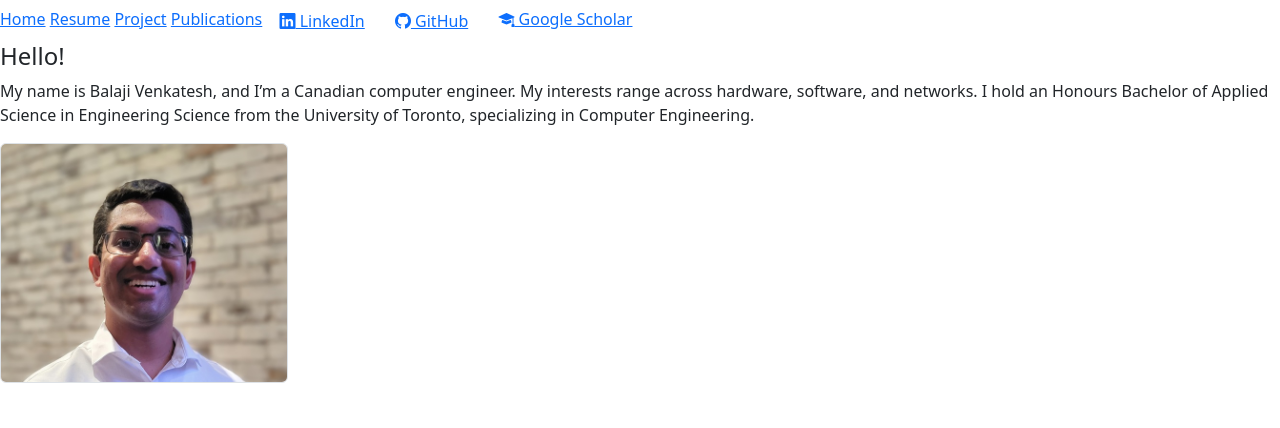
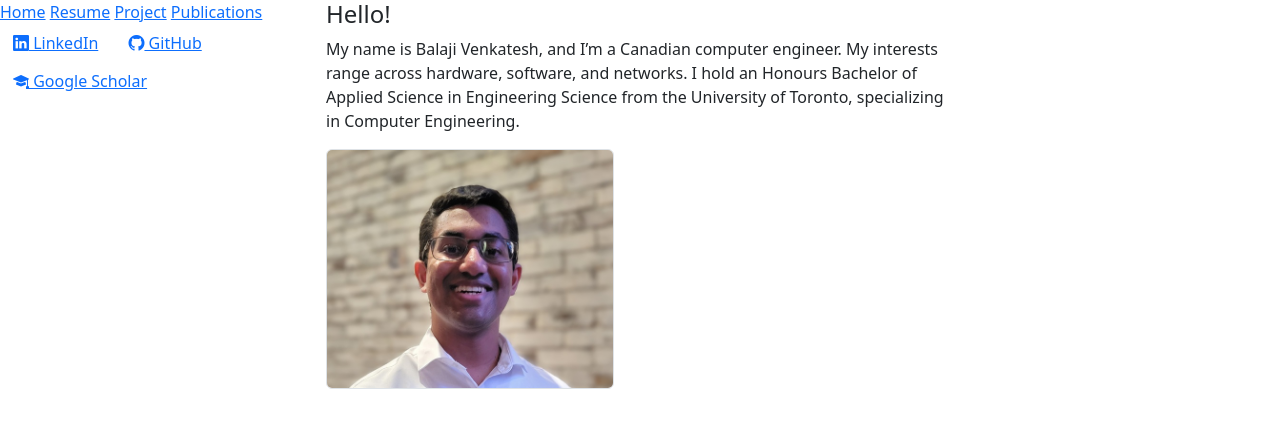
Before and after one commit to balaji-venkatesh/balaji-venkatesh.github.io, a Jekyll site: the page built from README.md, in a window 1280 px wide. Shown: the top 428 px of the page. Built offline with Jekyll 4.4.1, drawn with Linux system fonts in a browser that asks for light colours.

Commit message:
exercise reading comprehension

```diff
--- a/_layouts/default.html
+++ b/_layouts/default.html
@@ -14,7 +14,7 @@
 
 <body class="row">
     <script src="/assets/colourMode.js"></script>
-    <nav class="col-3-md">
+    <nav class="col-md-3">
         <a href="/">Home</a>
 	<a href="/resume">Resume</a>
 	<a href="/projects">Project</a>
@@ -26,7 +26,7 @@
         <a href="https://scholar.google.com/citations?user=5_CuemEAAAAJ" class="mb-1 btn btn-link">
             <i class="bi bi-mortarboard-fill"></i> Google Scholar </a>
     </nav>
-    <div class="col-6-md">
+    <div class="col-md-6">
         {{ content }}
     </div>
     <script src="https://cdn.jsdelivr.net/npm/bootstrap@5.3.3/dist/js/bootstrap.bundle.min.js"
```
